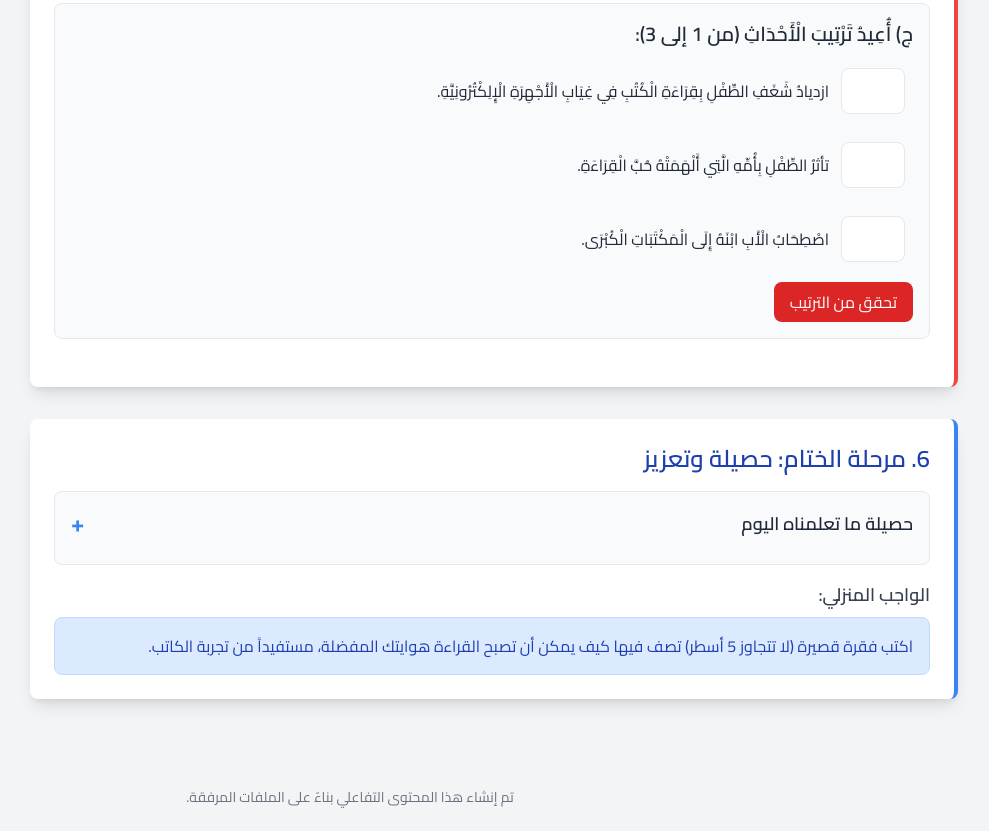
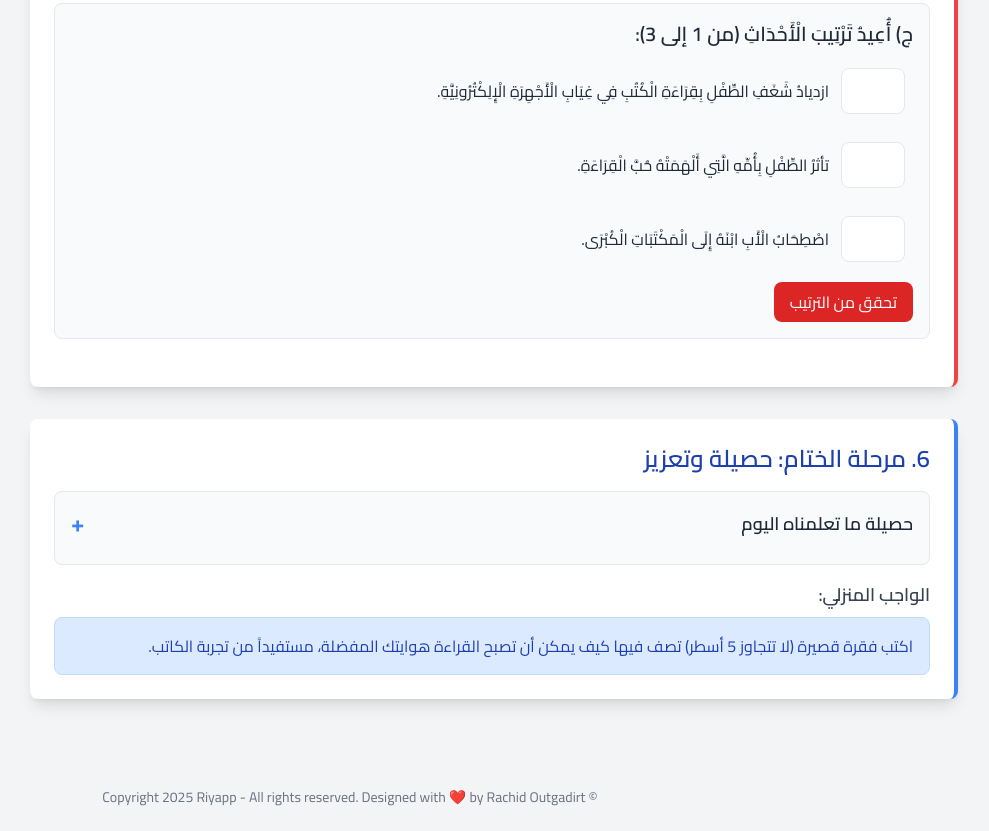
Before and after one commit to rachidoutgadirt-byte/Interactive-lesson, a plain HTML site: page index.html in a window 1280 px wide. Shown: the part 2830-3661 px from the top of the page, without its empty margins (290-1279 px from the left). Drawn offline with nearby package versions, Linux system fonts and the light colour scheme.

Commit message:
Modify footer content in index.html
Updated footer content with copyright notice and designer credit.

```diff
--- a/index.html
+++ b/index.html
@@ -307,7 +307,9 @@
     </div>
 
     <footer class="text-center p-6 text-gray-500 text-sm mt-8">
-        تم إنشاء هذا المحتوى التفاعلي بناءً على الملفات المرفقة.
+© Copyright 2025 Riyapp - All rights reserved.
+
+Designed with ❤️ by Rachid Outgadirt
     </footer>
 
     <script>
```
